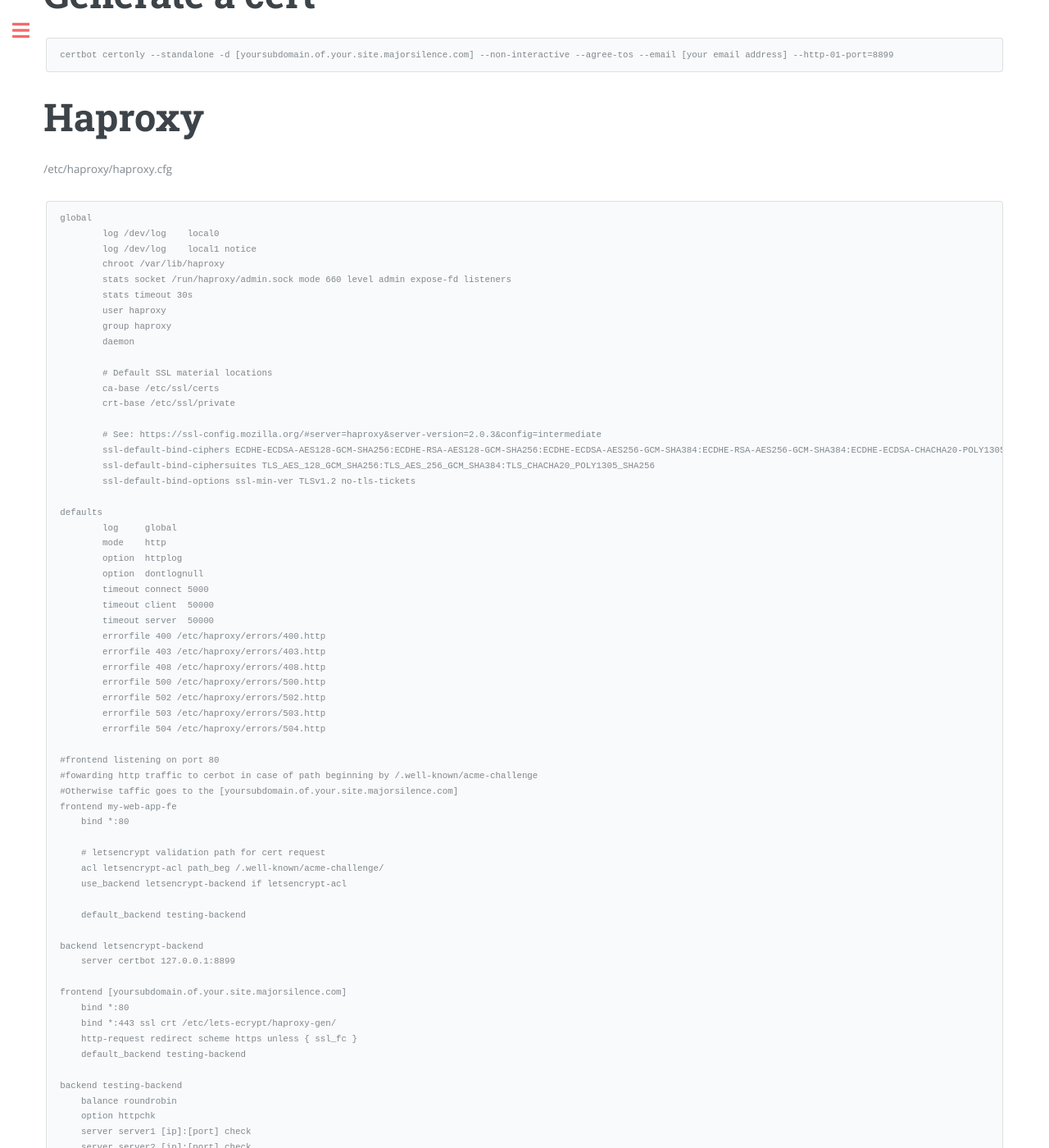
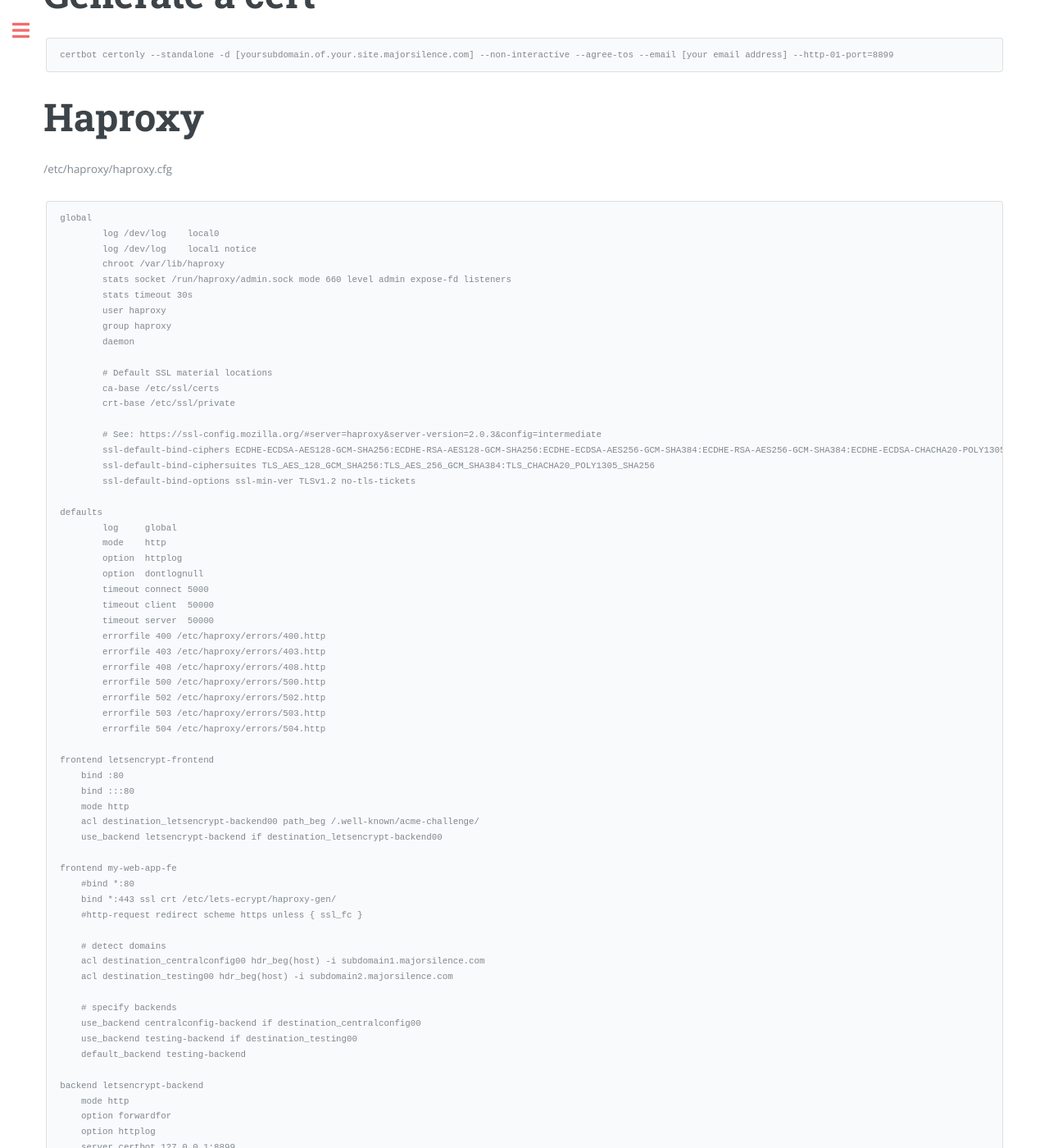
Before and after one commit to majorsilence/Dev, a Jekyll site: the page built from _posts/2022-04-10-haproxy-letsencrypt.md, in a window 1280 px wide and 1400 px high, scrolled down 602 px. Shown: the whole window at 82% size. Built offline with Jekyll 4.4.1, drawn with Linux system fonts in a browser that asks for light colours; some of the changed text lies outside the part shown.

Commit message:
Update 2022-04-10-haproxy-letsencrypt.md

````diff
--- a/_posts/2022-04-10-haproxy-letsencrypt.md
+++ b/_posts/2022-04-10-haproxy-letsencrypt.md
@@ -61,33 +61,46 @@
         errorfile 503 /etc/haproxy/errors/503.http
         errorfile 504 /etc/haproxy/errors/504.http
 
-#frontend listening on port 80
-#fowarding http traffic to cerbot in case of path beginning by /.well-known/acme-challenge
-#Otherwise taffic goes to the [yoursubdomain.of.your.site.majorsilence.com]
+frontend letsencrypt-frontend
+    bind :80
+    bind :::80
+    mode http
+    acl destination_letsencrypt-backend00 path_beg /.well-known/acme-challenge/
+    use_backend letsencrypt-backend if destination_letsencrypt-backend00
+
 frontend my-web-app-fe
-    bind *:80
+    #bind *:80
+    bind *:443 ssl crt /etc/lets-ecrypt/haproxy-gen/
+    #http-request redirect scheme https unless { ssl_fc }
 
-    # letsencrypt validation path for cert request
-    acl letsencrypt-acl path_beg /.well-known/acme-challenge/
-    use_backend letsencrypt-backend if letsencrypt-acl
+    # detect domains
+    acl destination_centralconfig00 hdr_beg(host) -i subdomain1.majorsilence.com
+    acl destination_testing00 hdr_beg(host) -i subdomain2.majorsilence.com
 
+    # specify backends
+    use_backend centralconfig-backend if destination_centralconfig00
+    use_backend testing-backend if destination_testing00
     default_backend testing-backend
 
 backend letsencrypt-backend
+    mode http
+    option forwardfor
+    option httplog
     server certbot 127.0.0.1:8899
-
-frontend [yoursubdomain.of.your.site.majorsilence.com]
-    bind *:80
-    bind *:443 ssl crt /etc/lets-ecrypt/haproxy-gen/
-    http-request redirect scheme https unless { ssl_fc }
-    default_backend testing-backend
 
 backend testing-backend
     balance roundrobin
     option httpchk
-    server server1 [ip]:[port] check
-    server server2 [ip]:[port] check
-    server server3 [ip]:[port] check
+    server server1 ip:port check
+    server server2 ip:port check
+    server server3 ip:port check
+
+backend centralconfig-backend
+    balance roundrobin
+    option httpchk
+    server server1 ip:port check
+    server server2 ip:port check
+    server server3 ip:port check
 ```
 
 ## Test haproxy config
@@ -117,7 +130,9 @@
 
 # Haproxy requires certs concatenated
 mkdir -p /etc/lets-ecrypt/haproxy-gen
-bash -c "cat /etc/letsencrypt/live/[yoursubdomain.of.your.site.majorsilence.com]/fullchain.pem /etc/letsencrypt/live/[yoursubdomain.of.your.site.majorsilence.com]/privkey.pem > /etc/lets-ecrypt/haproxy-gen/[yoursubdomain.of.your.site.majorsilence.com].pem"
+bash -c "cat /etc/letsencrypt/live/subdomain1.majorsilence.com/fullchain.pem /etc/letsencrypt/live/subdomain1.majorsilence.com/privkey.pem > /etc/lets-ecrypt/haproxy-gen/subdomain1.majorsilence.com.pem"
+
+bash -c "cat /etc/letsencrypt/live/subdomain2.majorsilence.com/fullchain.pem /etc/letsencrypt/live/subdomain2.majorsilence.com/privkey.pem > /etc/lets-ecrypt/haproxy-gen/subdomain2.majorsilence.com.pem"
 
 systemctl reload haproxy
 ```
````
